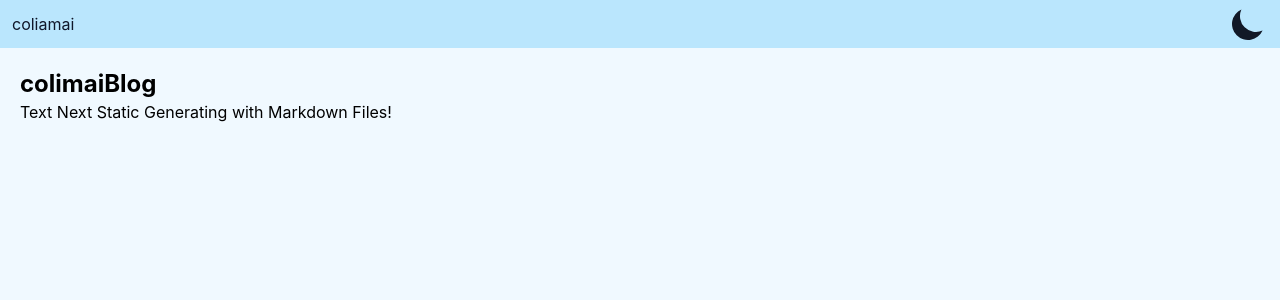
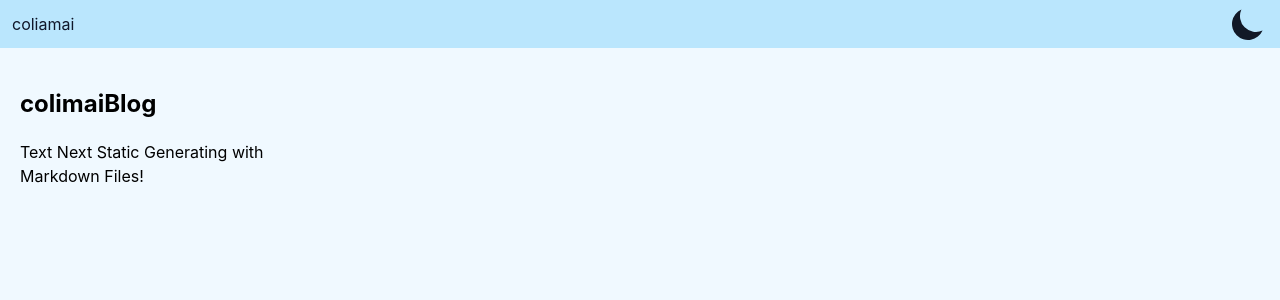
Before and after one commit to chinguyen98/myblog, a Next.js app: page / in a window 1280 px wide. Shown: the top 300 px of the page. Built offline with nearby package versions, Linux system fonts and the light colour scheme.

Commit message:
grid preview components

```diff
--- /dev/null
+++ b/components/PreviewPost/PreviewPost.tsx
@@ -0,0 +1,9 @@
+type PreviewPostProps = {
+  title: string;
+};
+
+function PreviewPost({ title }: PreviewPostProps): JSX.Element {
+  return <div>{title}</div>;
+}
+
+export default PreviewPost;
--- /dev/null
+++ b/components/PreviewPost/index.tsx
@@ -0,0 +1 @@
+export { default } from './PreviewPost';
--- a/pages/index.tsx
+++ b/pages/index.tsx
@@ -1,4 +1,5 @@
 import type { GetStaticProps, NextPage } from 'next';
+import PreviewPost from '../components/PreviewPost';
 import MainLayout from '../layouts/MainLayout';
 import { getAllPosts } from '../libs/api';
 import Post from '../models/Post';
@@ -10,10 +11,12 @@ type HomePageProps = {
 const Home: NextPage<HomePageProps> = ({ posts }): JSX.Element => {
   return (
     <MainLayout>
-      <div className="text-2xl font-bold text-black dark:text-white">colimaiBlog</div>
-      {posts.map((post) => (
-        <div key={post.slug}>{post.title}</div>
-      ))}
+      <div className="text-2xl font-bold text-black dark:text-white my-5">colimaiBlog</div>
+      <div className="grid grid-cols-4 gap-4bg-yellow-400">
+        {posts.map((post) => (
+          <PreviewPost key={post.slug} title={post.title!} />
+        ))}
+      </div>
     </MainLayout>
   );
 };
```
